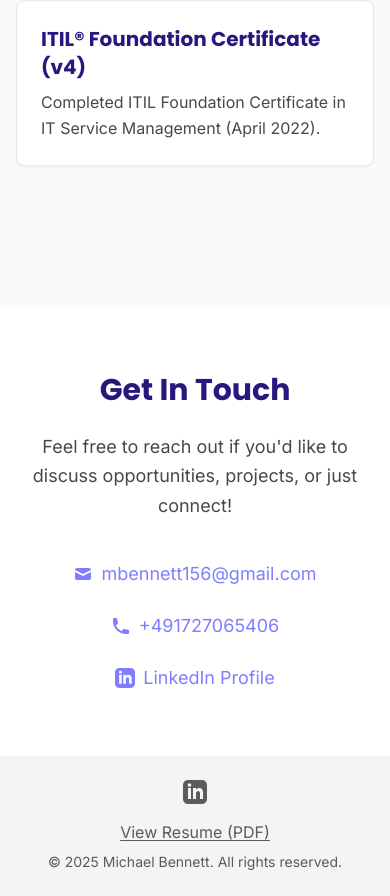
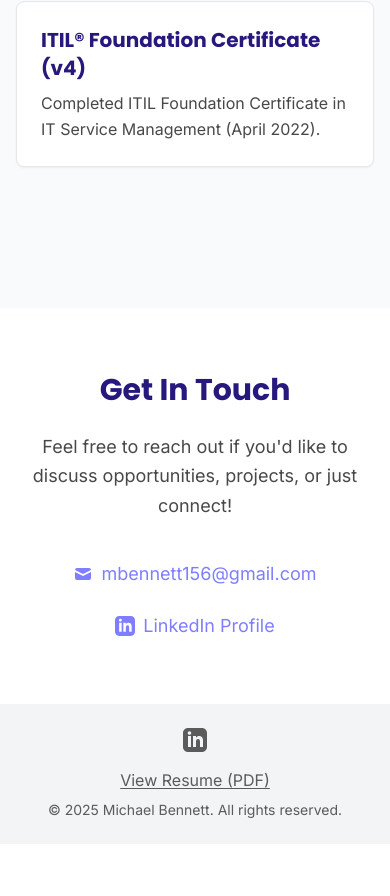
Before and after one commit to mishmishb/resume, a Next.js app in the folder portfolio-website/: page / in a window 390 px wide. Shown: the part 7298-8194 px from the top of the page. After the commit the page ends 8142 px from the top, so only its background shows below. Built offline with nearby package versions, Linux system fonts and the light colour scheme.

Commit message:
Remove phone number

```diff
--- a/portfolio-website/src/components/ContactSection.tsx
+++ b/portfolio-website/src/components/ContactSection.tsx
@@ -23,7 +23,6 @@ const LinkedInIcon = () => (
 
 const ContactSection = () => {
   const email = "mbennett156@gmail.com";
-  const phone = "+491727065406"; // Consider if you want this publicly visible
   const linkedInUrl = "https://linkedin.com/in/michael-a-bennett";
 
   return (
@@ -46,17 +45,6 @@ const ContactSection = () => {
             {email}
           </a>
 
-          {/* Phone (Optional) */}
-          {phone && (
-             <a
-                href={`tel:${phone.replace(/\s+/g, '')}`} // Remove spaces for tel link
-                className="inline-flex items-center text-lg text-primary hover:underline hover:underline-offset-4 transition-all"
-             >
-                <PhoneIcon />
-                {phone}
-             </a>
-          )}
-
           {/* LinkedIn */}
           <a
             href={linkedInUrl}
```
